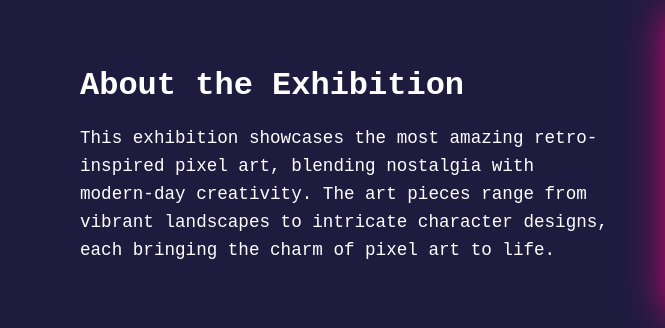
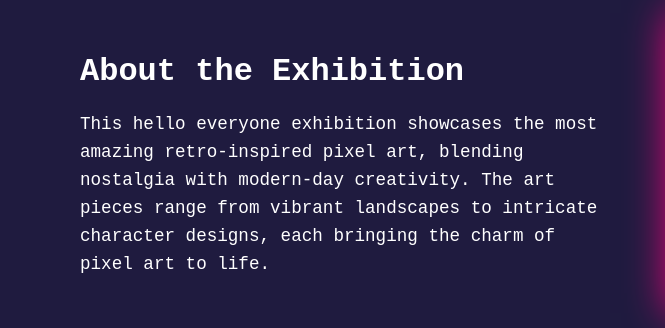
Before and after one commit to joko28/pressplay, a plain HTML site: page index.html in a window 1280 px wide. Shown: the part 397-725 px from the top of the page, 0-665 px from the left. Drawn offline with Linux system fonts and the light colour scheme; grey boxes are pictures that could not be loaded.

Commit message:
Update index.html

```diff
--- a/index.html
+++ b/index.html
@@ -37,7 +37,7 @@
           <div class="about-text">
             <h2>About the Exhibition</h2>
             <p>
-              This exhibition showcases the most amazing retro-inspired pixel art,
+              This hello everyone exhibition showcases the most amazing retro-inspired pixel art,
               blending nostalgia with modern-day creativity. The art pieces range from
               vibrant landscapes to intricate character designs, each bringing the charm of
               pixel art to life.
```
